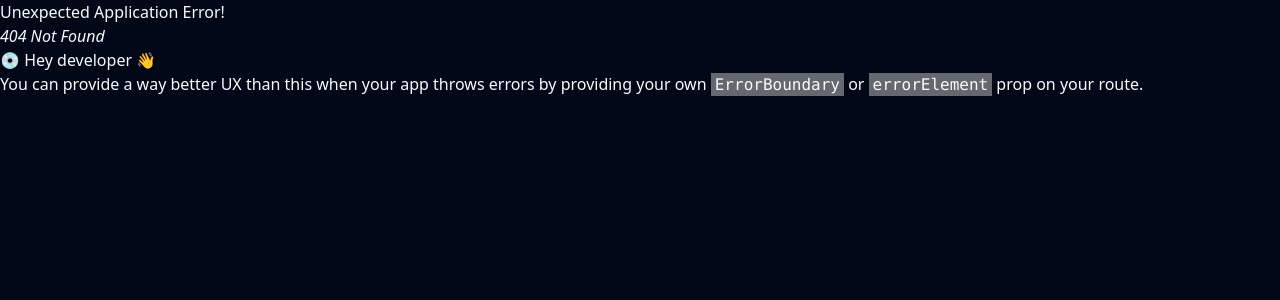
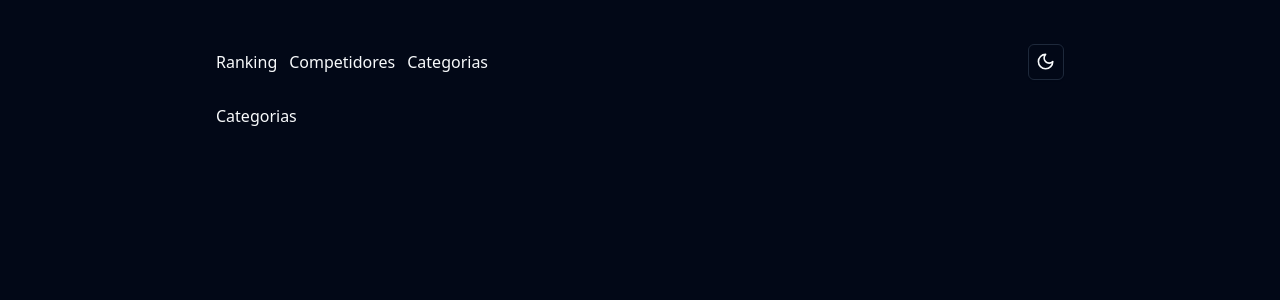
Before and after one commit to lucianobs1/web-system-of-points, a React (Vite) app: page /categories in a window 1280 px wide. Before the commit this address had no page. Shown: the top 300 px of the page. Built offline with nearby package versions, Linux system fonts and the light colour scheme.

Commit message:
feature: create empty pages and routes

```diff
--- /dev/null
+++ b/src/pages/Categories/index.tsx
@@ -0,0 +1,10 @@
+import { Header } from "@/components/header";
+
+export function Categories() {
+  return (
+    <div className="p-6 max-w-4xl mx-auto space-y-6">
+      <Header />
+      <h1>Categorias</h1>
+    </div>
+  );
+}
--- a/src/pages/Home/index.tsx
+++ b/src/pages/Competitors/index.tsx
@@ -1,9 +1,10 @@
 import { Header } from "@/components/header";
 
-export function Home() {
+export function Competitors() {
   return (
     <div className="p-6 max-w-4xl mx-auto space-y-6">
       <Header />
+      <h1>Competidores</h1>
     </div>
   );
 }
```
Also changed, not shown: src/routes/index.tsx (+10 -0 lines).
